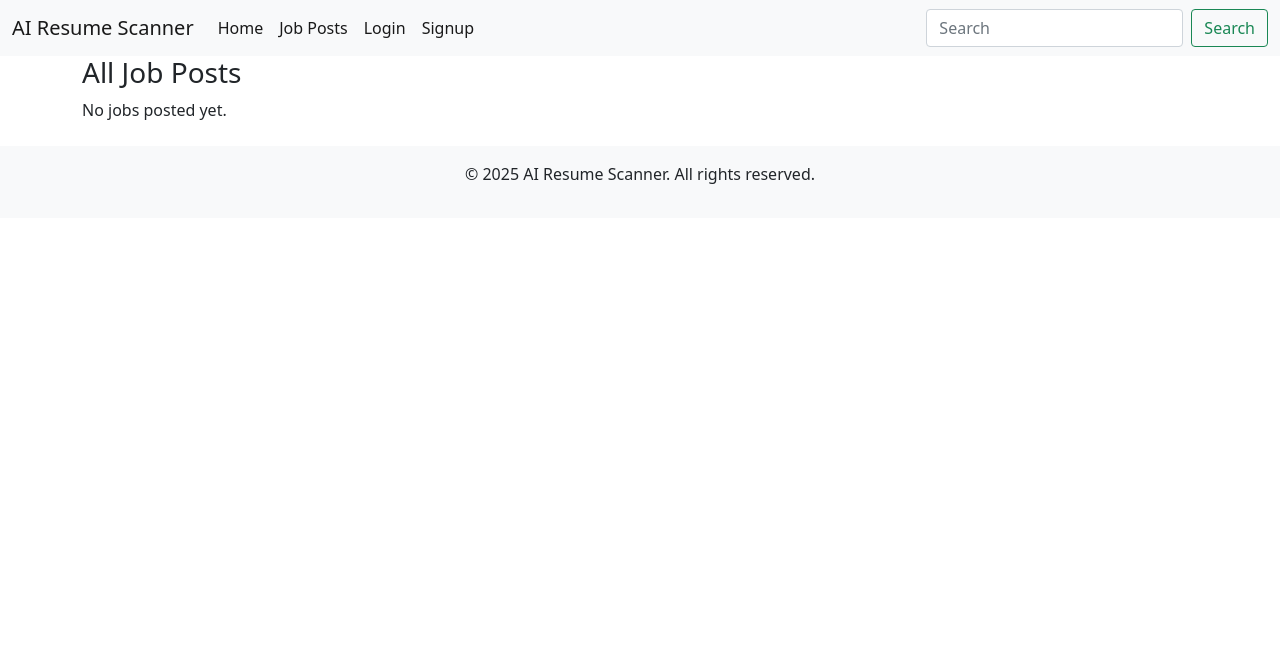
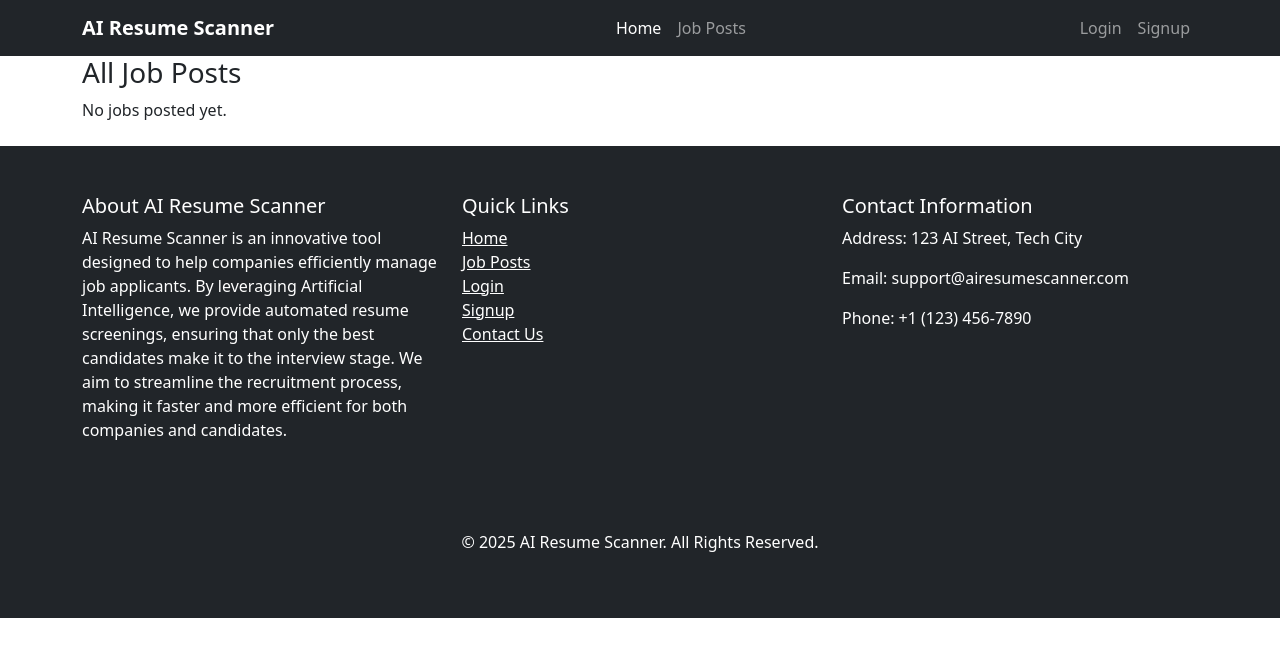
Before and after one commit to nishanlimbuchemjong/AI-Resume-Scanner, a Flask app: page /all-job-posts in a window 1280 px wide. Shown: the top 657 px of the page. Run offline with Flask 3, Linux system fonts and the light colour scheme; data that the repository does not hold is empty; some libraries are stand-ins or nearby versions.

Commit message:
different html pages modified

```diff
--- a/templates/all_posts.html
+++ b/templates/all_posts.html
@@ -5,6 +5,39 @@
 {% block content %}
 <h3>All Job Posts</h3>
     {% if jobs %}
+        <div class="row">
+            {% for job in jobs %}
+                <div class="col-md-12 mb-3">
+                    <div class="card shadow-lg">
+                        <div class="row g-0">
+                            <!-- Left Side: Logo & Button -->
+                            <div class="col-md-3 d-flex flex-column align-items-center justify-content-center p-3">
+                                <img src="{{ url_for('static', filename='logo2.png') }}" alt="Company Logo" class="img-fluid" style="max-width: 200px;">
+                                <a href="{{ url_for('view_all_posts', job_id=job.job_id) }}" class="btn btn-primary mt-3">View Details</a>
+                            </div>
+
+                            <!-- Right Side: Job Details -->
+                            <div class="col-md-9">
+                                <div class="card-body">
+                                    <div class="d-flex justify-content-end">
+                                        <small class="text-muted"><i class="fas fa-eye"></i> Views: 502 | <i class="fas fa-clock"></i> Apply By: Today</small>
+                                    </div>
+                                    <h4 class="card-title" style="color: #0d6efd;">{{ job.job_title|upper }}</h4>
+                                    <h6 class="mb-1"><i class="fas fa-building"></i> <strong>Company Name:</strong>  {{ job.company_name }}</h6>
+                                    <p class="mb-1"><i class="fas fa-map-marker-alt"></i> <strong>Location:</strong> {{ job.location }}</p>
+                                    <p class="mb-1"><i class="fas fa-user-tie"></i> <strong>Job Type:</strong> {{ job.job_type }}</p>
+                                    <p class="mb-1"><i class="fas fa-calendar-alt"></i> <strong>Experience:</strong> {{ job.experience_required }}</p>
+                                    <p class="mb-1"><i class="fas fa-tools"></i> <strong>Key Skills:</strong> {{ job.skills_required }}</p>
+                                    <div class="d-flex justify-content-end">
+                                        <small class="text-muted"><i class="fas fa-calendar"></i> Posted Date: {{ job.created_at.strftime('%b %d, %Y') }}</small>
+                                    </div>
+                                </div>
+                            </div>
+                        </div>
+                    </div>
+                </div>
+            {% endfor %}
+        </div>
         <div class="list-group">
             {% for job in jobs %}
                 <div class="list-group-item">
--- a/templates/base.html
+++ b/templates/base.html
@@ -11,34 +11,48 @@
 </head>
 <body>
     <!-- Navbar -->
-    <nav class="navbar navbar-expand-lg navbar-light bg-light">
-        <div class="container-fluid">
-          <a class="navbar-brand" href="{{ url_for('landing_page') }}">AI Resume Scanner</a>
-          <button class="navbar-toggler" type="button" data-bs-toggle="collapse" data-bs-target="#navbarSupportedContent" aria-controls="navbarSupportedContent" aria-expanded="false" aria-label="Toggle navigation">
+    <!-- Navbar with dark background and centered search bar -->
+<nav class="navbar navbar-expand-lg navbar-dark bg-dark">
+  <div class="container">
+      <!-- Company Logo / Application Title -->
+      <a class="navbar-brand" href="{{ url_for('landing_page') }}">
+          <strong>AI Resume Scanner</strong>
+      </a>
+
+      <!-- Toggler for mobile view -->
+      <button class="navbar-toggler" type="button" data-bs-toggle="collapse" data-bs-target="#navbarNav"
+          aria-controls="navbarNav" aria-expanded="false" aria-label="Toggle navigation">
           <span class="navbar-toggler-icon"></span>
       </button>
-          <div class="collapse navbar-collapse" id="navbarSupportedContent">
-            <ul class="navbar-nav me-auto mb-2 mb-lg-0">
+
+      <!-- Navbar Links and Centered Search Bar -->
+      <div class="collapse navbar-collapse" id="navbarNav">
+          <ul class="navbar-nav mx-auto">
+              <!-- Navbar Links (e.g. Home, Jobs, etc.) -->
               <li class="nav-item">
                   <a class="nav-link active" aria-current="page" href="{{ url_for('landing_page') }}">Home</a>
               </li>
               <li class="nav-item">
-                <a class="nav-link active" aria-current="page" href="{{ url_for('all_job_posts') }}">Job Posts</a>
+                  <a class="nav-link" href="{{ url_for('all_job_posts') }}">Job Posts</a>
+              </li>
+          </ul>
+
+
+
+          <!-- Login and Signup buttons on the right -->
+          <ul class="navbar-nav ml-auto">
+              <li class="nav-item">
+                  <a class="nav-link" href="{{ url_for('login') }}">Login</a>
               </li>
               <li class="nav-item">
-                <a class="nav-link active" aria-current="page" href="{{ url_for('login') }}">Login</a>
-              </li>
-              <li class="nav-item">
-                <a class="nav-link active" aria-current="page" href="{{ url_for('signup') }}">Signup</a>
+                  <a class="nav-link" href="{{ url_for('signup') }}">Signup</a>
               </li>
           </ul>
-            <form class="d-flex">
-              <input class="form-control me-2" type="search" placeholder="Search" aria-label="Search">
-              <button class="btn btn-outline-success" type="submit">Search</button>
-            </form>
       </div>
   </div>
 </nav>
+
+
 
     <div class="container">
 
@@ -48,9 +62,59 @@
     </div>
 
     <!-- Footer -->
-    <footer class="bg-light text-center py-3 mt-4">
-        <p>&copy; 2025 AI Resume Scanner. All rights reserved.</p>
+    <!-- Footer for AI Resume Scanner -->
+<footer class="bg-dark text-white py-5 mt-4">
+  <div class="container">
+      <div class="row">
+          <!-- About Section -->
+          <div class="col-md-4">
+              <h5>About AI Resume Scanner</h5>
+              <p>
+                  AI Resume Scanner is an innovative tool designed to help companies efficiently manage job applicants.
+                  By leveraging Artificial Intelligence, we provide automated resume screenings, ensuring that only the
+                  best candidates make it to the interview stage. We aim to streamline the recruitment process, making it
+                  faster and more efficient for both companies and candidates.
+              </p>
+          </div>
+
+          <!-- Quick Links Section -->
+          <div class="col-md-4">
+              <h5>Quick Links</h5>
+              <ul class="list-unstyled">
+                  <li><a href="{{ url_for('dashboard') }}" class="text-white">Home</a></li>
+                  <li><a href="{{ url_for('post_job') }}" class="text-white">Job Posts</a></li>
+                  <li><a href="{{ url_for('login') }}" class="text-white">Login</a></li>
+                  <li><a href="{{ url_for('signup') }}" class="text-white">Signup</a></li>
+                  <li><a href="#" class="text-white">Contact Us</a></li>
+              </ul>
+          </div>
+
+          <!-- Contact Information Section -->
+          <div class="col-md-4">
+              <h5>Contact Information</h5>
+              <p><i class="bi bi-geo-alt-fill"></i> Address: 123 AI Street, Tech City</p>
+              <p><i class="bi bi-envelope-fill"></i> Email: support@airesumescanner.com</p>
+              <p><i class="bi bi-telephone-fill"></i> Phone: +1 (123) 456-7890</p>
+          </div>
+      </div>
+
+      <!-- Social Media Links Section -->
+      <div class="row justify-content-center mt-4">
+          <div class="col-auto">
+              <a href="#" class="text-white me-3"><i class="bi bi-facebook"></i></a>
+              <a href="#" class="text-white me-3"><i class="bi bi-twitter"></i></a>
+              <a href="#" class="text-white me-3"><i class="bi bi-linkedin"></i></a>
+              <a href="#" class="text-white me-3"><i class="bi bi-instagram"></i></a>
+          </div>
+      </div>
+
+      <!-- Copyright Section -->
+      <div class="text-center mt-4">
+          <p>&copy; 2025 AI Resume Scanner. All Rights Reserved.</p>
+      </div>
+  </div>
 </footer>
+
 
     <!-- JS -->
     <script src="https://cdn.jsdelivr.net/npm/bootstrap@5.0.2/dist/js/bootstrap.bundle.min.js" integrity="sha384-MrcW6ZMFYlzcLA8Nl+NtUVF0sA7MsXsP1UyJoMp4YLEuNSfAP+JcXn/tWtIaxVXM" crossorigin="anonymous"></script>
--- a/templates/dashboard_base.html
+++ b/templates/dashboard_base.html
@@ -7,6 +7,7 @@
 
     <!-- BootStrap v5.0 css -->
     <link href="https://cdn.jsdelivr.net/npm/bootstrap@5.0.2/dist/css/bootstrap.min.css" rel="stylesheet" integrity="sha384-EVSTQN3/azprG1Anm3QDgpJLIm9Nao0Yz1ztcQTwFspd3yD65VohhpuuCOmLASjC" crossorigin="anonymous">
+    <link rel="stylesheet" href="https://cdnjs.cloudflare.com/ajax/libs/font-awesome/6.0.0/css/all.min.css">
 
 </head>
 <body>
@@ -22,9 +23,12 @@
               <li class="nav-item">
                 <a class="nav-link active" aria-current="page" href="{{ url_for('dashboard') }}">Home</a>
               </li>
+              <li class="nav-item">
+                <a class="nav-link active" aria-current="page" href="{{ url_for('company_posts') }}">Job Posts</a>
+              </li>
 
               <li class="nav-item">
-                <a class="nav-link active" aria-current="page" href="{{ url_for('logout') }}"">Logout</a>
+                <a class="nav-link active" aria-current="page" href="{{ url_for('logout') }}">Logout</a>
               </li>
             </ul>
             <form class="d-flex">
```
Lines whose indentation alone changed are shown as unchanged.
